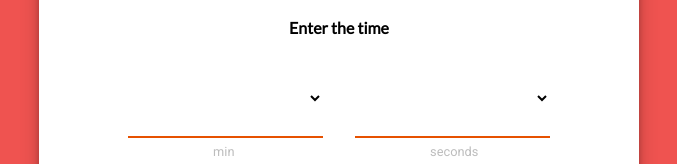
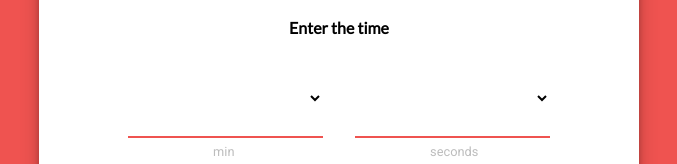
Before and after one commit to stevecreswick/wattsapp, a plain HTML site: page index.html in a window 1280 px wide. Shown: the part 266-430 px from the top of the page, without its empty margins (301-978 px from the left). Drawn offline with nearby package versions, Linux system fonts and the light colour scheme.

Commit message:
Update underline color

```diff
--- a/app.css
+++ b/app.css
@@ -107,7 +107,7 @@ select {
   text-align: center;
   border-radius: 0;
   border: none;
-  border-bottom: 2px solid #e65100;
+  border-bottom: 2px solid #ef5350;
 }
 
 option {
```
